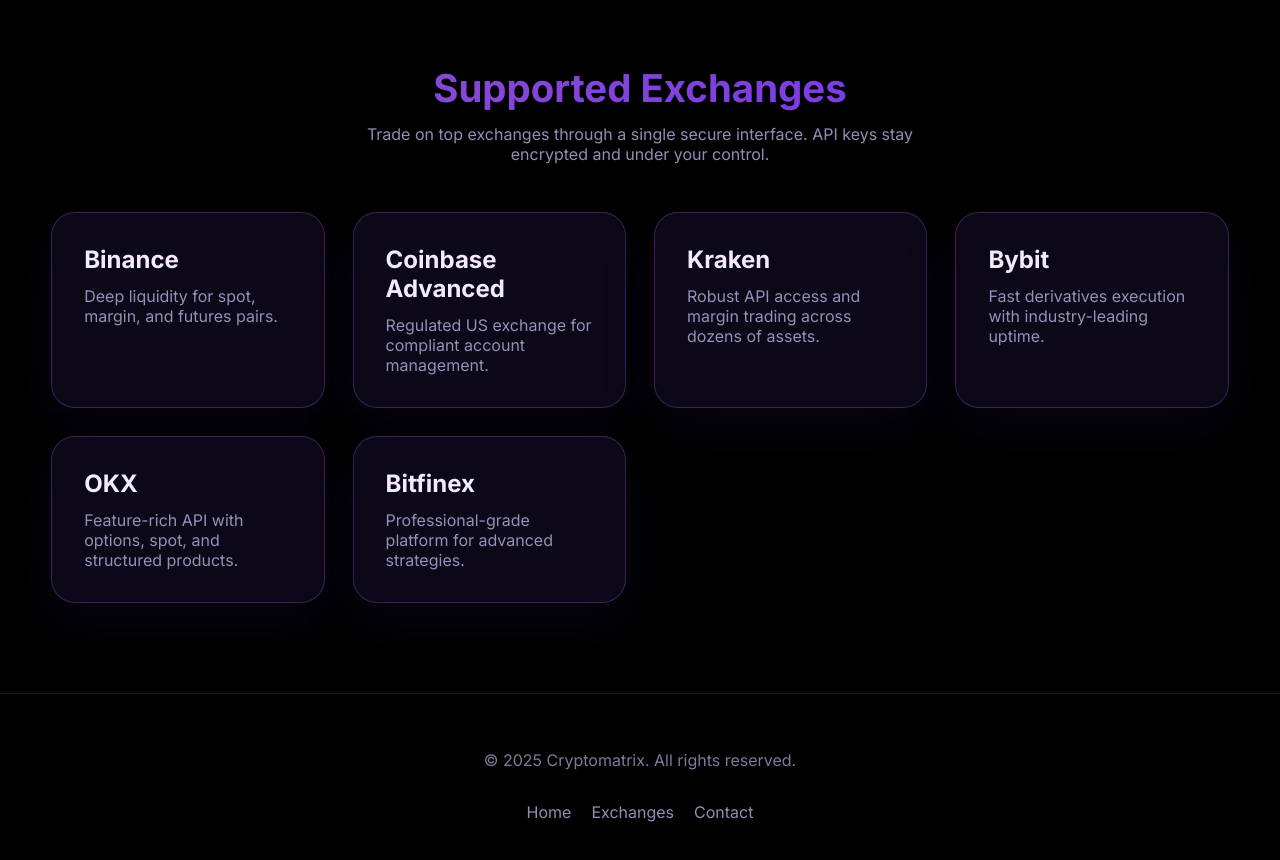
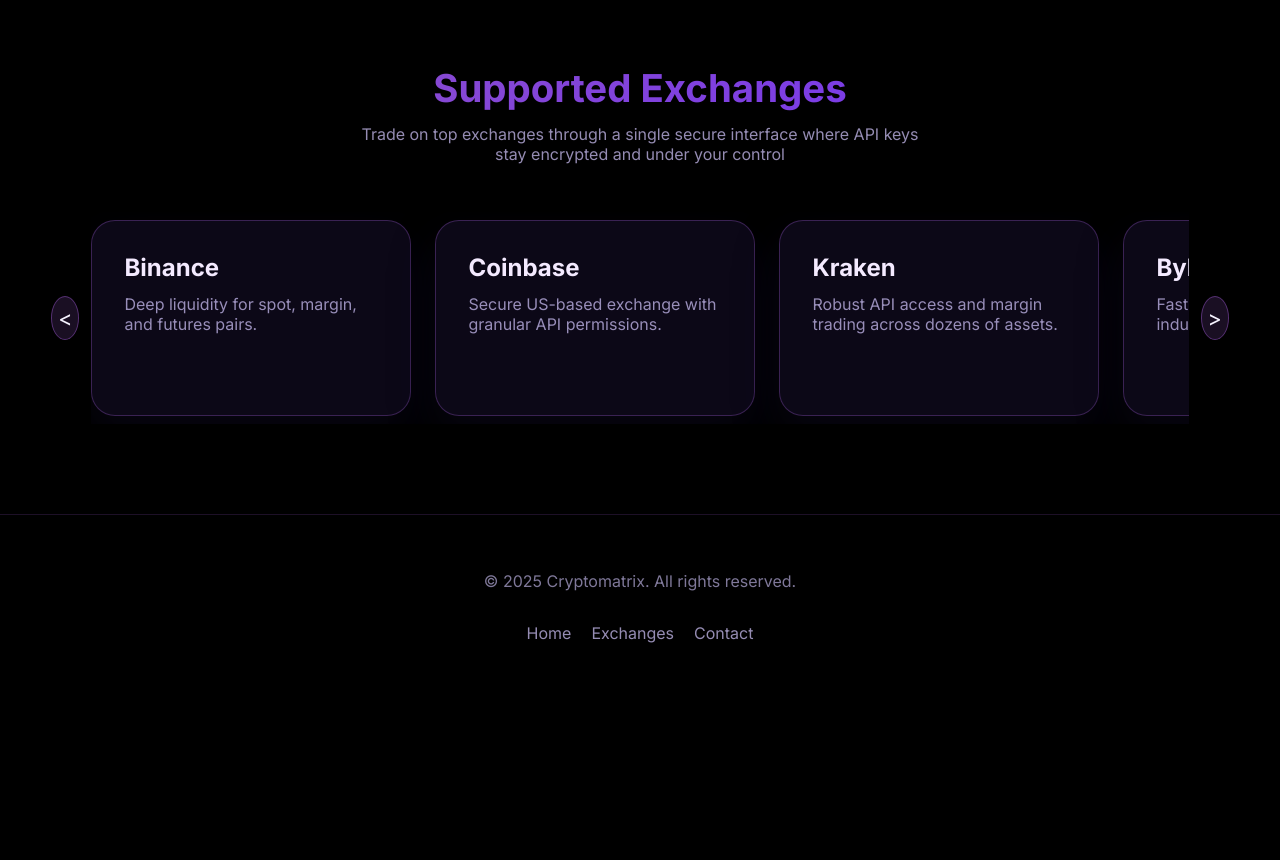
Before and after one commit to arthur-zakaryan/cryptomatrix, a React (Vite) app: page / in a window 1280 px wide. Shown: the part 1480-2340 px from the top of the page. After the commit the page ends 2163 px from the top, so only its background shows below. Built offline with nearby package versions, Linux system fonts and the light colour scheme.

Commit message:
Refine copy and loop exchanges carousel

```diff
--- a/src/App.css
+++ b/src/App.css
@@ -33,7 +33,6 @@
   font-size: clamp(1.6rem, 2.5vw, 2rem);
   font-weight: 700;
   letter-spacing: 0.08em;
-  text-transform: uppercase;
   display: inline-block;
   background: linear-gradient(135deg, #9153c3, #7132f5);
   -webkit-background-clip: text;
@@ -282,10 +281,39 @@
   color: #cdb4ff;
 }
 
-.exchanges-grid {
-  display: grid;
-  gap: 1.75rem;
-  grid-template-columns: repeat(auto-fit, minmax(220px, 1fr));
+.exchanges-carousel {
+  display: flex;
+  align-items: center;
+  gap: 1rem;
+}
+
+.exchanges-track {
+  display: flex;
+  gap: 1.5rem;
+  overflow-x: auto;
+  padding: 0.5rem 0.25rem;
+  margin: 0 -0.25rem;
+  scroll-snap-type: x mandatory;
+  scrollbar-width: thin;
+  scrollbar-color: rgba(145, 83, 195, 0.6) transparent;
+}
+
+.exchanges-track::-webkit-scrollbar {
+  height: 6px;
+}
+
+.exchanges-track::-webkit-scrollbar-track {
+  background: transparent;
+}
+
+.exchanges-track::-webkit-scrollbar-thumb {
+  background: rgba(145, 83, 195, 0.6);
+  border-radius: 999px;
+}
+
+.exchange-card {
+  flex: 0 0 clamp(240px, 26vw, 320px);
+  scroll-snap-align: start;
 }
 
 .exchange-card h3 {
@@ -295,6 +323,33 @@
 .exchange-card p {
   margin: 0;
   color: rgba(212, 200, 255, 0.7);
+}
+
+.carousel-control {
+  width: 2.75rem;
+  height: 2.75rem;
+  border-radius: 50%;
+  border: 1px solid rgba(145, 83, 195, 0.5);
+  background: rgba(145, 83, 195, 0.18);
+  color: #f6f3ff;
+  display: inline-flex;
+  align-items: center;
+  justify-content: center;
+  cursor: pointer;
+  font-size: 1.35rem;
+  transition: background 0.2s ease, transform 0.2s ease;
+}
+
+.carousel-control:hover,
+.carousel-control:focus {
+  background: rgba(145, 83, 195, 0.35);
+  transform: translateY(-1px);
+}
+
+.carousel-control:disabled {
+  opacity: 0.35;
+  cursor: default;
+  transform: none;
 }
 
 .footer {
@@ -351,4 +406,18 @@
     flex-wrap: wrap;
     justify-content: center;
   }
+
+  .exchanges-carousel {
+    gap: 0.5rem;
+  }
+
+  .carousel-control {
+    width: 2.25rem;
+    height: 2.25rem;
+    font-size: 1.1rem;
+  }
+
+  .exchange-card {
+    flex: 0 0 clamp(220px, 70vw, 280px);
+  }
 }
--- a/src/App.tsx
+++ b/src/App.tsx
@@ -8,8 +8,8 @@
     <div className="app">
       <header className="app-header" id="home">
         <div className="brand">
-          <span className="brand-mark">Cryptomatrix</span>
-          <p className="brand-tagline">Automated trading that works while you sleep.</p>
+          <span className="brand-mark">cryptomatrix.ai</span>
+          <p className="brand-tagline">Automated trading that works while you sleep</p>
         </div>
         <nav className="nav">
           <a href="#home">Home</a>
@@ -43,9 +43,7 @@
 
         <section id="contact" className="contact-section">
           <h2 className="section-title gradient-text">Contact</h2>
-          <p className="section-intro">
-            Reach out and our specialists will help you integrate Cryptomatrix with your preferred exchanges.
-          </p>
+          <p className="section-intro">Reach out and our specialists will help you integrate Cryptomatrix with your preferred exchanges</p>
           <div className="contact-grid">
             <ContactForm />
             <ContactInformation />
@@ -54,9 +52,7 @@
 
         <section id="exchanges" className="exchanges-section">
           <h2 className="section-title gradient-text">Supported Exchanges</h2>
-          <p className="section-intro">
-            Trade on top exchanges through a single secure interface. API keys stay encrypted and under your control.
-          </p>
+          <p className="section-intro">Trade on top exchanges through a single secure interface where API keys stay encrypted and under your control</p>
           <ExchangesShowcase />
         </section>
       </main>
--- a/src/components/ContactInformation.tsx
+++ b/src/components/ContactInformation.tsx
@@ -1,7 +1,7 @@
 const ContactInformation = () => (
   <div className="card contact-info-card">
     <h3>Contact Information</h3>
-    <p className="card-intro">Connect with us any time. Our desk monitors markets 24/7.</p>
+    <p className="card-intro">Connect with us any time. Our desk monitors markets 24/7</p>
     <div className="info-list">
       <div className="info-item">
         <h4>Phone</h4>
@@ -20,7 +20,7 @@
       <div className="info-item">
         <h4>Hours</h4>
         <p className="info-subtitle">24/7</p>
-        <p>Markets never sleep and neither do we.</p>
+        <p>Markets never sleep and neither do we</p>
       </div>
     </div>
   </div>
--- a/src/components/ExchangesShowcase.tsx
+++ b/src/components/ExchangesShowcase.tsx
@@ -1,11 +1,13 @@
+import { useEffect, useRef } from 'react';
+
 const exchanges = [
   {
     name: 'Binance',
     description: 'Deep liquidity for spot, margin, and futures pairs.'
   },
   {
-    name: 'Coinbase Advanced',
-    description: 'Regulated US exchange for compliant account management.'
+    name: 'Coinbase',
+    description: 'Secure US-based exchange with granular API permissions.'
   },
   {
     name: 'Kraken',
@@ -22,18 +24,171 @@
   {
     name: 'Bitfinex',
     description: 'Professional-grade platform for advanced strategies.'
+  },
+  {
+    name: 'Gemini',
+    description: 'Regulated New York trust company with key-based access.'
+  },
+  {
+    name: 'KuCoin',
+    description: 'Global exchange supporting a wide range of API integrations.'
+  },
+  {
+    name: 'Gate.io',
+    description: 'High-throughput API with spot, margin, and futures markets.'
+  },
+  {
+    name: 'Bitstamp',
+    description: 'Long-standing exchange with reliable REST and WebSocket APIs.'
+  },
+  {
+    name: 'Crypto.com Exchange',
+    description: 'Institutional-grade API connectivity for spot and derivatives.'
+  },
+  {
+    name: 'Bittrex Global',
+    description: 'Granular IP whitelisting and subaccount management via API.'
+  },
+  {
+    name: 'Poloniex',
+    description: 'Spot and perpetual swaps accessible through REST & WebSocket.'
+  },
+  {
+    name: 'HTX (Huobi)',
+    description: 'Comprehensive API for spot, margin, and staking products.'
+  },
+  {
+    name: 'MEXC',
+    description: 'High-frequency friendly API with competitive derivatives markets.'
+  },
+  {
+    name: 'Deribit',
+    description: 'Options and futures powerhouse with low-latency APIs.'
   }
 ];
 
-const ExchangesShowcase = () => (
-  <div className="exchanges-grid">
-    {exchanges.map((exchange) => (
-      <div key={exchange.name} className="exchange-card card">
-        <h3>{exchange.name}</h3>
-        <p>{exchange.description}</p>
+const ExchangesShowcase = () => {
+  const trackRef = useRef<HTMLDivElement>(null);
+  const adjustmentTimeoutRef = useRef<number | null>(null);
+  const LOOP_MULTIPLIER = 3;
+  const loopedExchanges = Array.from({ length: LOOP_MULTIPLIER }, () => exchanges).flat();
+
+  const syncToMiddle = () => {
+    const node = trackRef.current;
+    if (!node) {
+      return;
+    }
+
+    const segmentWidth = node.scrollWidth / LOOP_MULTIPLIER;
+    if (!segmentWidth) {
+      return;
+    }
+
+    node.scrollLeft = segmentWidth;
+  };
+
+  const ensureWithinBounds = () => {
+    const node = trackRef.current;
+    if (!node) {
+      return;
+    }
+
+    const segmentWidth = node.scrollWidth / LOOP_MULTIPLIER;
+    if (!segmentWidth) {
+      return;
+    }
+
+    if (node.scrollLeft < segmentWidth) {
+      node.scrollLeft += segmentWidth;
+    } else if (node.scrollLeft >= segmentWidth * 2) {
+      node.scrollLeft -= segmentWidth;
+    }
+  };
+
+  const scheduleAdjustment = () => {
+    if (adjustmentTimeoutRef.current) {
+      window.clearTimeout(adjustmentTimeoutRef.current);
+    }
+
+    adjustmentTimeoutRef.current = window.setTimeout(() => {
+      ensureWithinBounds();
+    }, 320);
+  };
+
+  useEffect(() => {
+    const node = trackRef.current;
+    if (!node) {
+      return;
+    }
+
+    const handleUserScroll = () => {
+      scheduleAdjustment();
+    };
+
+    const handleResize = () => {
+      window.requestAnimationFrame(syncToMiddle);
+    };
+
+    window.requestAnimationFrame(() => {
+      syncToMiddle();
+      scheduleAdjustment();
+    });
+    node.addEventListener('scroll', handleUserScroll);
+    window.addEventListener('resize', handleResize);
+
+    return () => {
+      node.removeEventListener('scroll', handleUserScroll);
+      window.removeEventListener('resize', handleResize);
+      if (adjustmentTimeoutRef.current) {
+        window.clearTimeout(adjustmentTimeoutRef.current);
+      }
+    };
+    // eslint-disable-next-line react-hooks/exhaustive-deps
+  }, []);
+
+  const handleScroll = (direction: 'left' | 'right') => {
+    const node = trackRef.current;
+    if (!node) {
+      return;
+    }
+
+    ensureWithinBounds();
+
+    const scrollAmount = node.clientWidth * 0.9;
+    const delta = direction === 'right' ? scrollAmount : -scrollAmount;
+    node.scrollBy({ left: delta, behavior: 'smooth' });
+
+    scheduleAdjustment();
+  };
+
+  return (
+    <div className="exchanges-carousel">
+      <button
+        type="button"
+        className="carousel-control"
+        onClick={() => handleScroll('left')}
+        aria-label="Scroll exchanges left"
+      >
+        <span aria-hidden="true">&lt;</span>
+      </button>
+      <div className="exchanges-track" ref={trackRef}>
+        {loopedExchanges.map((exchange, index) => (
+          <div key={`${exchange.name}-${index}`} className="exchange-card card">
+            <h3>{exchange.name}</h3>
+            <p>{exchange.description}</p>
+          </div>
+        ))}
       </div>
-    ))}
-  </div>
-);
+      <button
+        type="button"
+        className="carousel-control"
+        onClick={() => handleScroll('right')}
+        aria-label="Scroll exchanges right"
+      >
+        <span aria-hidden="true">&gt;</span>
+      </button>
+    </div>
+  );
+};
 
 export default ExchangesShowcase;
```
